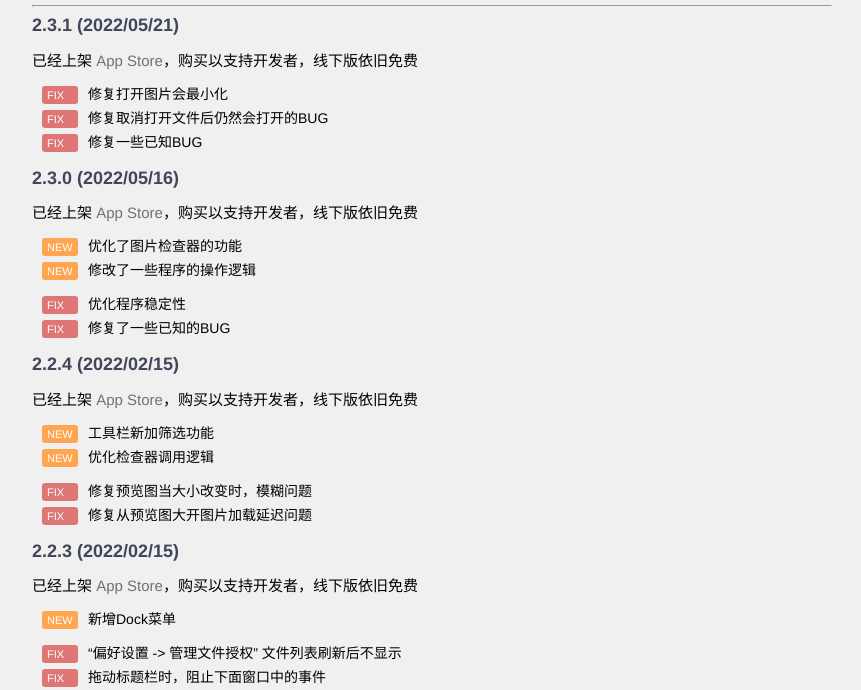
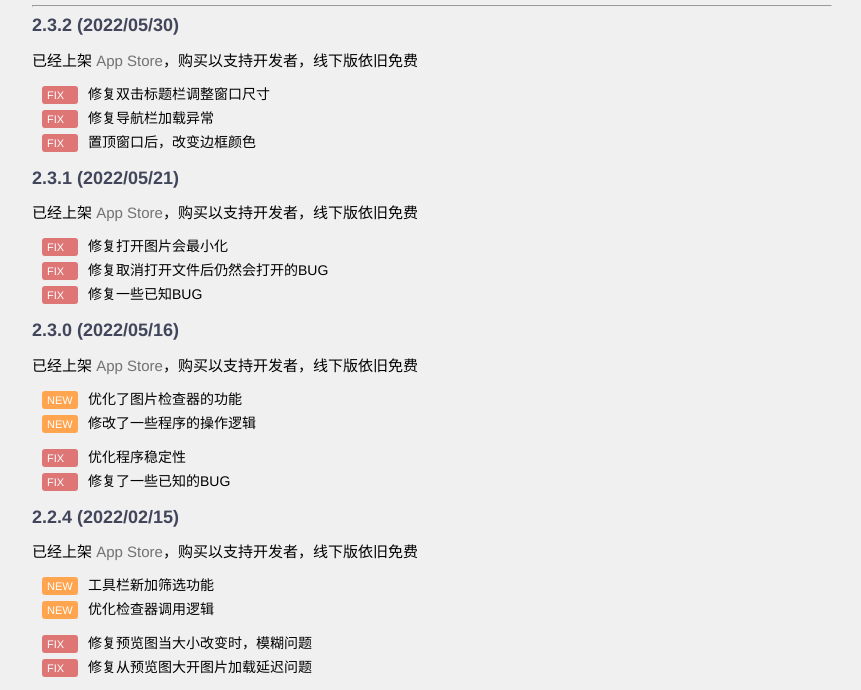
Before and after one commit to wl879/wl879.github.io, a plain HTML site: page apps/picview/note.html in a window 1280 px wide. Shown: the part 63-753 px from the top of the page, without its empty margins (208-1069 px from the left). Drawn offline with Linux system fonts and the light colour scheme.

Commit message:
picview 2.3.2

```diff
--- a/apps/picview/note.html
+++ b/apps/picview/note.html
@@ -41,6 +41,17 @@
                 </div>
             </div>
             <hr/>
+            <div>
+                <h3>2.3.2 (2022/05/30) </h3>
+                <p>已经上架 <a href="https://apps.apple.com/zh/app/picture-view-app/id1606275031">App Store</a>，购买以支持开发者，线下版依旧免费</p>
+                <div>
+                    <ul class="fix">
+                        <li>修复双击标题栏调整窗口尺寸</li>
+                        <li>修复导航栏加载异常</li>
+                        <li>置顶窗口后，改变边框颜色</li>
+                    </ul>
+                </div>
+            </div>
             <div>
                 <h3>2.3.1 (2022/05/21) </h3>
                 <p>已经上架 <a href="https://apps.apple.com/zh/app/picture-view-app/id1606275031">App Store</a>，购买以支持开发者，线下版依旧免费</p>
```
Also changed, not shown: apps/picview/appcase.xml (+7 -2 lines), apps/picview/index.html (+2 -2 lines), 1 other file.
